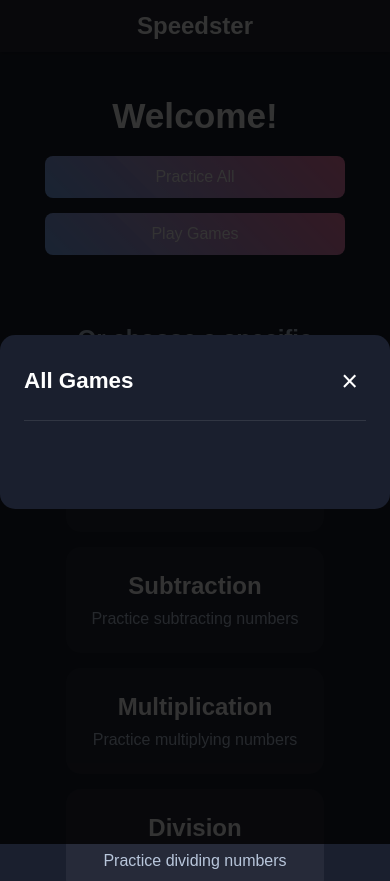
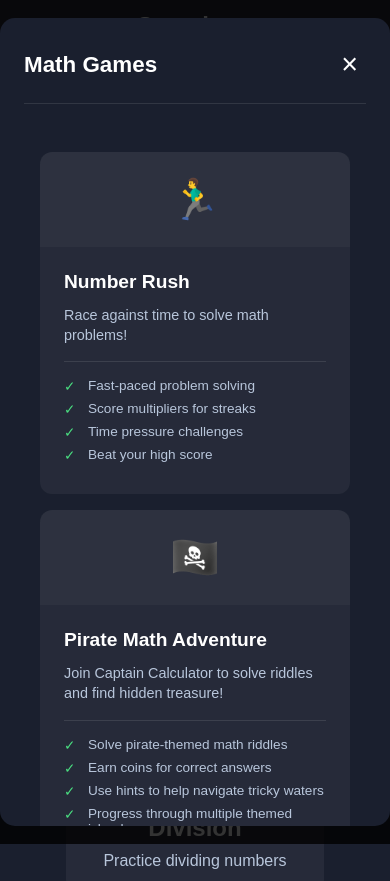
Before and after one commit to Angela8306/Speedster, a plain HTML site: page index.html in a window 390 px wide. Both pictures are taken after a click on the button "Play Games". Drawn offline with Linux system fonts and the light colour scheme.

Commit message:
Home Page Play Games button works

```diff
--- a/views/components/GameSelection.js
+++ b/views/components/GameSelection.js
@@ -20,7 +20,9 @@ class GameSelection {
         header.className = 'game-selection-header';
 
         const title = document.createElement('h2');
-        title.textContent = `${operation.charAt(0).toUpperCase() + operation.slice(1)} Games`;
+        title.textContent = operation === 'all' ?
+            'Math Games' :
+            `${operation.charAt(0).toUpperCase() + operation.slice(1)} Games`;
 
         const closeButton = document.createElement('button');
         closeButton.className = 'game-selection-close';
@@ -34,7 +36,9 @@ class GameSelection {
         gamesGrid.className = 'games-grid';
 
         // Get games that support this operation
-        const games = this.gameLibrary.getGamesByOperation(operation);
+        const games = operation === 'all' ?
+            this.gameLibrary.getAllGames() :
+            this.gameLibrary.getGamesByOperation(operation);
 
         games.forEach(game => {
             const gameCard = this.createGameCard(game);
@@ -50,16 +54,40 @@ class GameSelection {
         return overlay;
     }
 
-    createGameCard({ id, title, description, thumbnail }) {
+    createGameCard({ id, title, description, thumbnail, features }) {
         const card = document.createElement('div');
         card.className = 'game-card';
-        card.innerHTML = `
-            <div class="game-thumbnail">${thumbnail}</div>
-            <div class="game-info">
-                <h3>${title}</h3>
-                <p>${description}</p>
-            </div>
-        `;
+
+        const thumbnailDiv = document.createElement('div');
+        thumbnailDiv.className = 'game-thumbnail';
+        thumbnailDiv.textContent = thumbnail;
+
+        const infoDiv = document.createElement('div');
+        infoDiv.className = 'game-info';
+
+        const titleEl = document.createElement('h3');
+        titleEl.textContent = title;
+
+        const descEl = document.createElement('p');
+        descEl.textContent = description;
+
+        infoDiv.appendChild(titleEl);
+        infoDiv.appendChild(descEl);
+
+        // Create features list if available
+        if (features && features.length) {
+            const featuresList = document.createElement('ul');
+            featuresList.className = 'game-features';
+            features.forEach(feature => {
+                const li = document.createElement('li');
+                li.textContent = feature;
+                featuresList.appendChild(li);
+            });
+            infoDiv.appendChild(featuresList);
+        }
+
+        card.appendChild(thumbnailDiv);
+        card.appendChild(infoDiv);
 
         card.addEventListener('click', () => {
             this.launchGame(id);
@@ -75,7 +103,14 @@ class GameSelection {
             this.hide();
         } catch (error) {
             console.error('Error launching game:', error);
-            // You might want to show an error message to the user here
+            // Show error message to user
+            const errorMessage = document.createElement('div');
+            errorMessage.className = 'game-error-message';
+            errorMessage.textContent = error.message;
+            this.overlay.querySelector('.game-selection-content').appendChild(errorMessage);
+
+            // Remove error message after 3 seconds
+            setTimeout(() => errorMessage.remove(), 3000);
         }
     }
 
--- a/views/styles/game-selection.css
+++ b/views/styles/game-selection.css
@@ -1,4 +1,4 @@
-/* Game Selection Popup Styles */
+/* Game Selection Styles */
 .game-selection-overlay {
     position: fixed;
     top: 0;
@@ -11,7 +11,7 @@
     align-items: center;
     opacity: 0;
     transition: opacity 0.3s ease;
-    z-index: 1200; /* Higher than other popups */
+    z-index: 1200;
 }
 
 .game-selection-overlay.active {
@@ -24,7 +24,7 @@
     padding: 2rem;
     max-width: 90%;
     max-height: 90vh;
-    width: 800px;
+    width: 1000px;
     position: relative;
     transform: scale(0.9);
     transition: transform 0.3s ease;
@@ -68,7 +68,7 @@
 /* Games Grid */
 .games-grid {
     display: grid;
-    grid-template-columns: repeat(auto-fit, minmax(250px, 1fr));
+    grid-template-columns: repeat(auto-fit, minmax(280px, 1fr));
     gap: 1.5rem;
     padding: 1rem;
 }
@@ -79,9 +79,7 @@
     border-radius: 12px;
     overflow: hidden;
     cursor: pointer;
-    transition: all 0.2s ease;
-    display: flex;
-    flex-direction: column;
+    transition: all 0.3s ease;
 }
 
 .game-card:hover {
@@ -98,20 +96,68 @@
 }
 
 .game-info {
-    padding: 1rem;
+    padding: 1.5rem;
 }
 
 .game-info h3 {
-    margin: 0 0 0.5rem 0;
+    margin: 0 0 0.75rem 0;
     color: #ffffff;
-    font-size: 1.2rem;
+    font-size: 1.4rem;
 }
 
 .game-info p {
-    margin: 0;
+    margin: 0 0 1rem 0;
     color: #b8c6db;
     font-size: 0.9rem;
     line-height: 1.4;
+}
+
+/* Game Features List */
+.game-features {
+    list-style: none;
+    padding: 0;
+    margin: 1rem 0 0 0;
+    border-top: 1px solid rgba(255, 255, 255, 0.1);
+    padding-top: 1rem;
+}
+
+.game-features li {
+    color: #b8c6db;
+    font-size: 0.85rem;
+    margin-bottom: 0.5rem;
+    padding-left: 1.5rem;
+    position: relative;
+}
+
+.game-features li:before {
+    content: '✓';
+    position: absolute;
+    left: 0;
+    color: #4ade80;
+}
+
+/* Error Message */
+.game-error-message {
+    position: fixed;
+    bottom: 2rem;
+    left: 50%;
+    transform: translateX(-50%);
+    background: #ef4444;
+    color: white;
+    padding: 1rem 2rem;
+    border-radius: 8px;
+    animation: slideUp 0.3s ease;
+}
+
+@keyframes slideUp {
+    from {
+        transform: translate(-50%, 100%);
+        opacity: 0;
+    }
+    to {
+        transform: translate(-50%, 0);
+        opacity: 1;
+    }
 }
 
 /* Responsive Design */
@@ -121,12 +167,17 @@
     }
 
     .games-grid {
-        grid-template-columns: repeat(auto-fit, minmax(200px, 1fr));
+        grid-template-columns: repeat(auto-fit, minmax(240px, 1fr));
         gap: 1rem;
     }
 
     .game-selection-header h2 {
         font-size: 1.4rem;
+    }
+
+    .game-thumbnail {
+        padding: 1.5rem;
+        font-size: 2.5rem;
     }
 }
 
@@ -135,9 +186,8 @@
         grid-template-columns: 1fr;
     }
 
-    .game-thumbnail {
-        padding: 1.5rem;
-        font-size: 2.5rem;
+    .game-info h3 {
+        font-size: 1.2rem;
     }
 }
 
```
